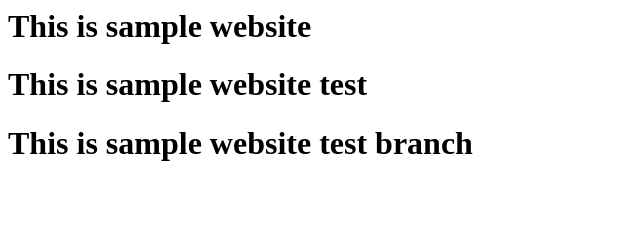
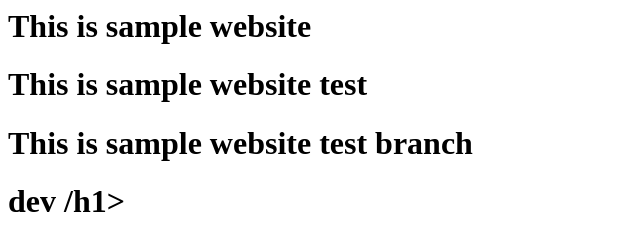
Before and after one commit to nseminer/webapp, a plain HTML site: page index.html in a window 1280 px wide. Shown: the whole page, without its empty margins (0-640 px from the left). Drawn offline with Linux system fonts and the light colour scheme.

Commit message:
dev text

```diff
--- a/index.html
+++ b/index.html
@@ -1,3 +1,4 @@
 <h1> This is sample website </h1>
 <h1> This is sample website test</h1>
 <h1> This is sample website test branch</h1>
+<h1> dev /h1>
```
